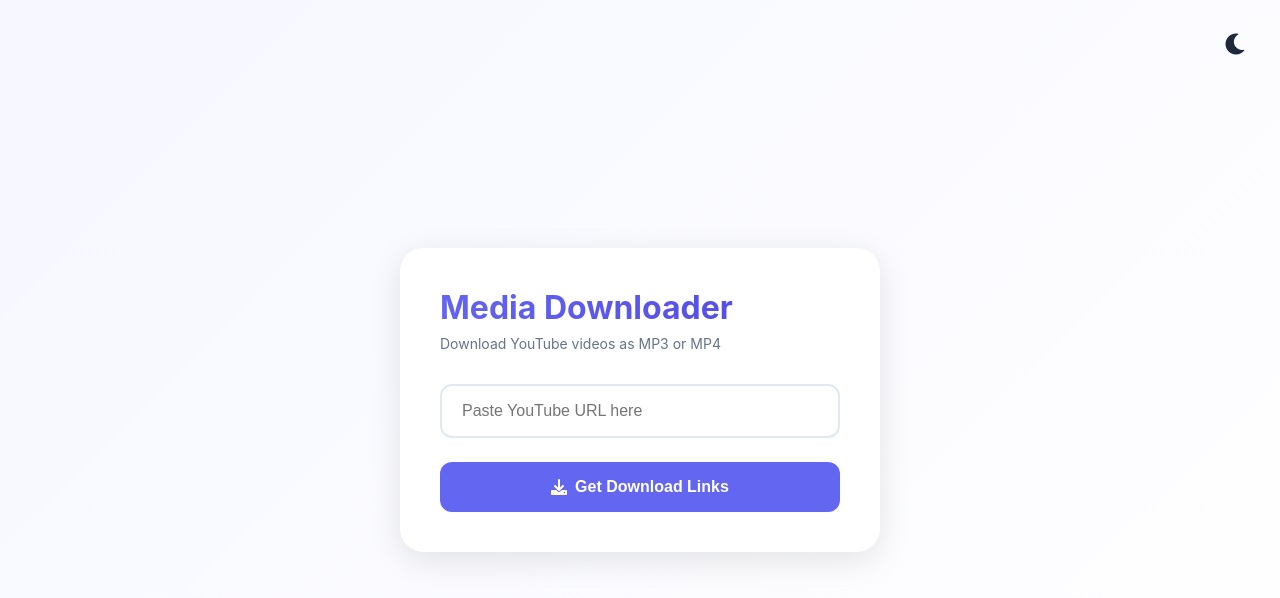
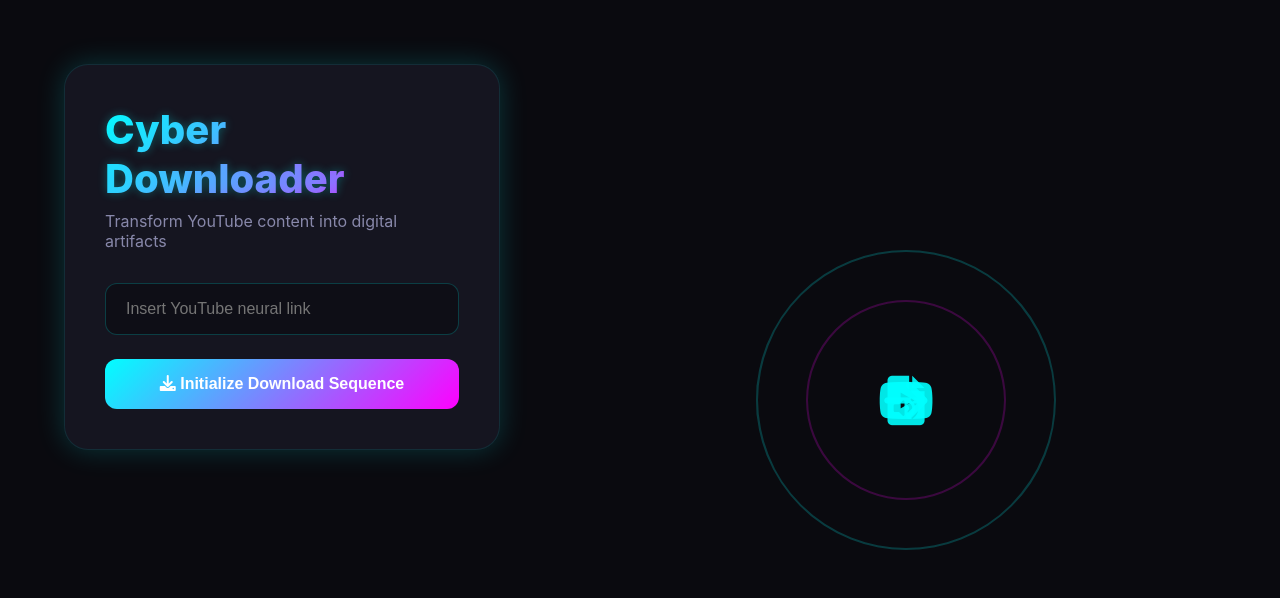
Before and after one commit to Scodify236/ytdown, a plain HTML site: page index.html in a window 1280 px wide. Drawn offline with Linux system fonts and the light colour scheme.

Commit message:
Update index.html

```diff
--- a/index.html
+++ b/index.html
@@ -3,34 +3,17 @@
 <head>
     <meta charset="UTF-8">
     <meta name="viewport" content="width=device-width, initial-scale=1.0">
-    <title>Elegant Audio/Video Downloader</title>
+    <title>Cyber Media Downloader</title>
     <link href="https://cdnjs.cloudflare.com/ajax/libs/font-awesome/6.0.0/css/all.min.css" rel="stylesheet">
     <style>
         :root {
-            --primary-color: #6366f1;
-            --primary-hover: #4f46e5;
-            --success-color: #22c55e;
-            --success-hover: #16a34a;
-            --video-color: #ef4444;
-            --video-hover: #dc2626;
-            --bg-gradient: linear-gradient(135deg, #f6f7ff 0%, #ffffff 100%);
-            --card-shadow: 0 8px 32px rgba(0, 0, 0, 0.1);
-            --text-primary: #1e293b;
-            --text-secondary: #64748b;
-            --transition: all 0.3s cubic-bezier(0.4, 0, 0.2, 1);
-        }
-
-        body.dark-mode {
-            --primary-color: #818cf8;
-            --primary-hover: #6366f1;
-            --success-color: #22c55e;
-            --success-hover: #16a34a;
-            --video-color: #ef4444;
-            --video-hover: #dc2626;
-            --bg-gradient: linear-gradient(135deg, #0f172a 0%, #1e293b 100%);
-            --card-shadow: 0 8px 32px rgba(0, 0, 0, 0.3);
-            --text-primary: #f1f5f9;
-            --text-secondary: #cbd5e1;
+            --neon-primary: #0ff;
+            --neon-secondary: #f0f;
+            --bg-dark: #0a0a0f;
+            --card-bg: #151520;
+            --text-primary: #e0e0ff;
+            --text-secondary: #8888aa;
+            --accent-gradient: linear-gradient(135deg, var(--neon-primary), var(--neon-secondary));
         }
 
         * {
@@ -40,67 +23,83 @@
         }
 
         body {
-            font-family: 'Inter', -apple-system, BlinkMacSystemFont, sans-serif;
+            font-family: 'Inter', sans-serif;
+            background: var(--bg-dark);
+            color: var(--text-primary);
             min-height: 100vh;
-            background: var(--bg-gradient);
-            color: var(--text-primary);
             display: flex;
+            overflow-x: hidden;
+        }
+
+        .split-container {
+            display: flex;
+            width: 100%;
+            padding: 2rem;
+            gap: 2rem;
+        }
+
+        .main-content {
+            flex: 1;
+            max-width: 500px;
+            padding: 2rem;
+        }
+
+        .visual-content {
+            flex: 1;
+            display: flex;
+            flex-direction: column;
+            align-items: center;
             justify-content: center;
-            align-items: center;
-            transition: var(--transition);
-            padding: 1rem;
+            position: relative;
         }
 
         .container {
-            width: 100%;
-            max-width: 480px;
-            background: rgba(255, 255, 255, 0.95);
+            background: var(--card-bg);
+            border-radius: 24px;
+            padding: 2.5rem;
+            border: 1px solid rgba(0, 255, 255, 0.1);
+            box-shadow: 0 0 20px rgba(0, 255, 255, 0.1);
             backdrop-filter: blur(10px);
-            border-radius: 24px;
-            box-shadow: var(--card-shadow);
-            padding: 2.5rem;
-            transition: var(--transition);
+            animation: glowPulse 4s infinite;
         }
 
-        body.dark-mode .container {
-            background: rgba(30, 41, 59, 0.95);
+        @keyframes glowPulse {
+            0%, 100% { box-shadow: 0 0 20px rgba(0, 255, 255, 0.1); }
+            50% { box-shadow: 0 0 30px rgba(0, 255, 255, 0.2); }
         }
 
         h1 {
-            font-size: 2rem;
-            font-weight: 700;
+            font-size: 2.5rem;
+            font-weight: 800;
             margin-bottom: 0.5rem;
-            background: linear-gradient(135deg, var(--primary-color), var(--primary-hover));
+            background: var(--accent-gradient);
             -webkit-background-clip: text;
             -webkit-text-fill-color: transparent;
+            text-shadow: 0 0 10px rgba(0, 255, 255, 0.3);
         }
 
         .subtitle {
             color: var(--text-secondary);
-            font-size: 0.875rem;
+            font-size: 1rem;
             margin-bottom: 2rem;
-        }
-
-        .input-group {
-            position: relative;
-            margin-bottom: 1.5rem;
         }
 
         input {
             width: 100%;
             padding: 1rem 1.25rem;
-            border: 2px solid #e2e8f0;
+            border: 1px solid rgba(0, 255, 255, 0.2);
             border-radius: 12px;
             font-size: 1rem;
-            background: transparent;
+            background: rgba(0, 0, 0, 0.3);
             color: var(--text-primary);
-            transition: var(--transition);
+            margin-bottom: 1.5rem;
+            transition: all 0.3s ease;
         }
 
         input:focus {
             outline: none;
-            border-color: var(--primary-color);
-            box-shadow: 0 0 0 4px rgba(99, 102, 241, 0.1);
+            border-color: var(--neon-primary);
+            box-shadow: 0 0 15px rgba(0, 255, 255, 0.2);
         }
 
         button {
@@ -108,21 +107,17 @@
             padding: 1rem;
             border: none;
             border-radius: 12px;
-            background: var(--primary-color);
+            background: var(--accent-gradient);
             color: white;
             font-size: 1rem;
             font-weight: 600;
             cursor: pointer;
-            transition: var(--transition);
-            display: flex;
-            align-items: center;
-            justify-content: center;
-            gap: 0.5rem;
+            transition: all 0.3s ease;
         }
 
         button:hover {
-            background: var(--primary-hover);
-            transform: translateY(-1px);
+            transform: translateY(-2px);
+            box-shadow: 0 5px 15px rgba(0, 255, 255, 0.3);
         }
 
         .download-buttons {
@@ -136,48 +131,75 @@
             padding: 1rem;
             border-radius: 12px;
             color: white;
-            font-size: 1rem;
             font-weight: 600;
             cursor: pointer;
-            transition: var(--transition);
+            transition: all 0.3s ease;
+            text-align: center;
+            flex: 1;
+        }
+
+        #audioButton {
+            background: linear-gradient(135deg, #00ff87, #0ff);
+        }
+
+        #videoButton {
+            background: linear-gradient(135deg, #ff00ff, #ff0080);
+        }
+
+        .download-link:hover {
+            transform: translateY(-2px);
+            box-shadow: 0 5px 15px rgba(0, 255, 255, 0.2);
+        }
+
+        /* Animation Elements */
+        .cyber-circle {
+            position: absolute;
+            border-radius: 50%;
+            border: 2px solid var(--neon-primary);
+            opacity: 0.2;
+            animation: rotate 20s linear infinite;
+        }
+
+        .cyber-circle:nth-child(1) {
+            width: 300px;
+            height: 300px;
+            border-color: var(--neon-primary);
+        }
+
+        .cyber-circle:nth-child(2) {
+            width: 200px;
+            height: 200px;
+            border-color: var(--neon-secondary);
+            animation-direction: reverse;
+        }
+
+        .conversion-animation {
+            position: relative;
+            width: 200px;
+            height: 200px;
+            margin: 2rem 0;
+        }
+
+        .icon-container {
+            position: absolute;
+            width: 100%;
+            height: 100%;
             display: flex;
             align-items: center;
             justify-content: center;
-            gap: 0.5rem;
+            font-size: 3rem;
+            color: var(--neon-primary);
+            animation: iconPulse 4s infinite;
         }
 
-        #audioButton {
-            background: var(--success-color);
+        @keyframes rotate {
+            from { transform: rotate(0deg); }
+            to { transform: rotate(360deg); }
         }
 
-        #audioButton:hover {
-            background: var(--success-hover);
-            transform: translateY(-1px);
-        }
-
-        #videoButton {
-            background: var(--video-color);
-        }
-
-        #videoButton:hover {
-            background: var(--video-hover);
-            transform: translateY(-1px);
-        }
-
-        #themeToggle {
-            position: fixed;
-            top: 1.5rem;
-            right: 1.5rem;
-            width: auto;
-            background: transparent;
-            color: var(--text-primary);
-            font-size: 1.5rem;
-            padding: 0.5rem;
-        }
-
-        #themeToggle:hover {
-            transform: rotate(15deg);
-            background: transparent;
+        @keyframes iconPulse {
+            0%, 100% { opacity: 0.5; transform: scale(0.95); }
+            50% { opacity: 1; transform: scale(1.05); }
         }
 
         .loader {
@@ -194,40 +216,29 @@
             0% { transform: rotate(0deg); }
             100% { transform: rotate(360deg); }
         }
-
-        .success-animation {
-            animation: scaleUp 0.3s ease-out;
-        }
-
-        @keyframes scaleUp {
-            0% { transform: scale(0.95); opacity: 0; }
-            100% { transform: scale(1); opacity: 1; }
-        }
     </style>
 </head>
 <body>
-    <button id="themeToggle" onclick="toggleTheme()">
-        <i class="fas fa-moon"></i>
-    </button>
-
+    <div class="split-container">
+        <div class="main-content">
             <div class="container">
-        <h1>Media Downloader</h1>
-        <p class="subtitle">Download YouTube videos as MP3 or MP4</p>
+                <h1>Cyber Downloader</h1>
+                <p class="subtitle">Transform YouTube content into digital artifacts</p>
 
                 <div class="input-group">
-            <input type="text" id="videoUrl" placeholder="Paste YouTube URL here" />
+                    <input type="text" id="videoUrl" placeholder="Insert YouTube neural link" />
                 </div>
 
                 <button onclick="fetchMediaLinks()" id="fetchButton">
                     <i class="fas fa-download"></i>
-            <span>Get Download Links</span>
+                    <span>Initialize Download Sequence</span>
                     <div class="loader"></div>
                 </button>
 
                 <div class="download-buttons" id="downloadButtons">
                     <a id="audioButton" class="download-link" href="#" download target="_blank">
                         <i class="fas fa-music"></i>
-                <span>Download Audio</span>
+                        <span>Extract Audio</span>
                     </a>
                     <a id="videoButton" class="download-link" href="#" download target="_blank">
                         <i class="fas fa-video"></i>
@@ -235,17 +246,26 @@
                     </a>
                 </div>
             </div>
+        </div>
+
+        <div class="visual-content">
+            <div class="cyber-circle"></div>
+            <div class="cyber-circle"></div>
+            <div class="conversion-animation">
+                <div class="icon-container">
+                    <i class="fab fa-youtube"></i>
+                </div>
+                <div class="icon-container" style="opacity: 0.5;">
+                    <i class="fas fa-arrow-right"></i>
+                </div>
+                <div class="icon-container">
+                    <i class="fas fa-file-audio"></i>
+                </div>
+            </div>
+        </div>
+    </div>
 
     <script>
-        function toggleTheme() {
-            const body = document.body;
-            const themeIcon = document.querySelector('#themeToggle i');
-
-            body.classList.toggle('dark-mode');
-            themeIcon.classList.toggle('fa-moon');
-            themeIcon.classList.toggle('fa-sun');
-        }
-
         async function fetchMediaLinks() {
             const videoUrl = document.getElementById('videoUrl').value;
             const downloadButtons = document.getElementById('downloadButtons');
@@ -257,14 +277,12 @@
                 return;
             }
 
-            // Show loading state
             fetchButton.disabled = true;
             loader.style.display = 'block';
-            fetchButton.querySelector('span').textContent = 'Processing...';
+            fetchButton.querySelector('span').textContent = 'Initializing...';
             downloadButtons.style.display = 'none';
 
             try {
-                // Fetch audio version
                 const audioResponse = await fetch('https://api.cobalt.tools/api/json', {
                     method: 'POST',
                     headers: {
@@ -279,7 +297,6 @@
                     }),
                 });
 
-                // Fetch video version
                 const videoResponse = await fetch('https://api.cobalt.tools/api/json', {
                     method: 'POST',
                     headers: {
@@ -306,17 +323,15 @@
                     document.getElementById('audioButton').href = audioLink;
                     document.getElementById('videoButton').href = videoLink;
                     downloadButtons.style.display = 'flex';
-                    downloadButtons.classList.add('success-animation');
                 } else {
                     throw new Error('No download links available');
                 }
             } catch (error) {
                 alert('Error: ' + error.message);
             } finally {
-                // Reset button state
                 fetchButton.disabled = false;
                 loader.style.display = 'none';
-                fetchButton.querySelector('span').textContent = 'Get Download Links';
+                fetchButton.querySelector('span').textContent = 'Initialize Download Sequence';
             }
         }
     </script>
```
Lines whose indentation alone changed are shown as unchanged.
